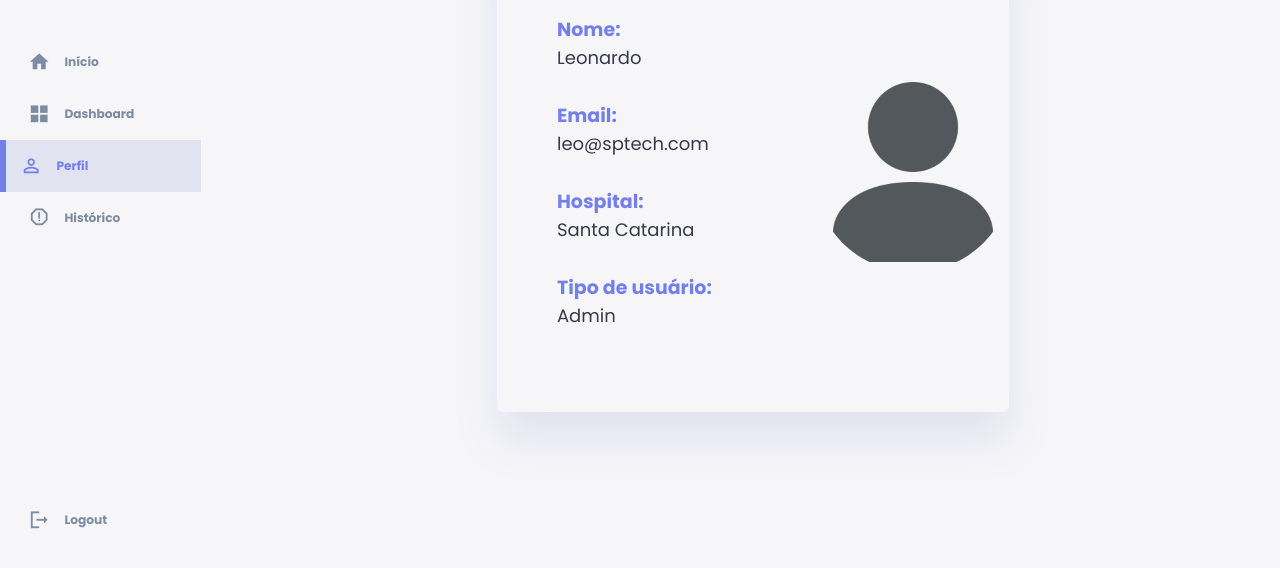
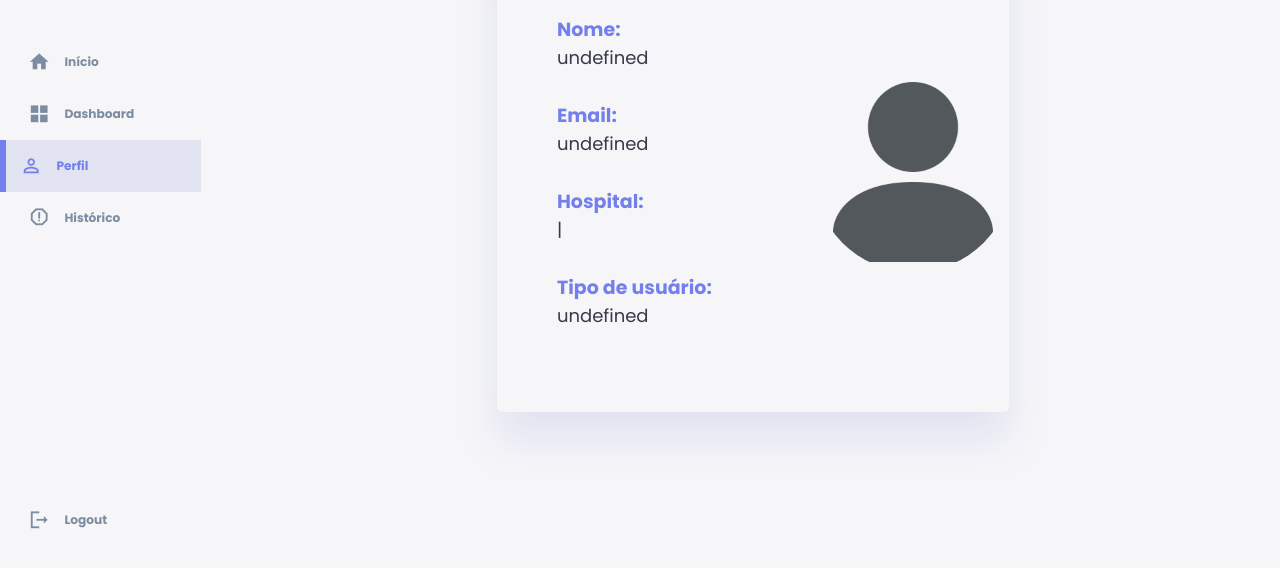
Before and after one commit to Grupo-9-SPTECH/Site-institucional, a website: page public/dashboard/perfil.html in a window 1280 px wide. Shown: the part 226-794 px from the top of the page. Drawn offline with Linux system fonts and the light colour scheme.

Commit message:
Alteração em parâmetros do perfil (incompleto)

```diff
--- a/public/dashboard/index.js
+++ b/public/dashboard/index.js
@@ -4,7 +4,6 @@ const closeBtn = document.querySelector("#close-btn");
 const themeToggler = document.querySelector(".theme-toggler");
 
 var userName = document.getElementById("userName");
-
 userName.innerHTML = sessionStorage.NOME_USUARIO;
 
 menuBtn.addEventListener('click', () => {
--- a/public/dashboard/perfil.html
+++ b/public/dashboard/perfil.html
@@ -66,19 +66,19 @@
                     <div class="left">
                         <div class="user-item">
                             <h3>Nome: </h3>
-                            <span>Leonardo</span>
+                            <span id="perfilName">|</span>
                         </div>
                         <div class="user-item">
                             <h3>Email: </h3>
-                            <span>leo@sptech.com</span>
+                            <span id="perfilEmail">|</span>
                         </div>
                         <div class="user-item">
                             <h3>Hospital: </h3>
-                            <span>Santa Catarina</span>
+                            <span id="perfilHospital">|</span>
                         </div>
                         <div class="user-item">
                             <h3>Tipo de usuário: </h3>
-                            <span>Admin</span>
+                            <span id="perfilPermissao">|</span>
                         </div>
                     </div>
                     <div class="right">
--- a/public/js/funcoes.js
+++ b/public/js/funcoes.js
@@ -4,6 +4,7 @@ function validarSessao() {
 
     var email = sessionStorage.EMAIL_USUARIO;
     var nome = sessionStorage.NOME_USUARIO;
+   // var hospital = sessionStorage.HOPITAL_USUARIO;
 
     var h1LoginUsuario = document.getElementById("h1_login_usuario");
 
--- a/public/js/login.js
+++ b/public/js/login.js
@@ -22,6 +22,7 @@ function entrar() {
                 sessionStorage.LOGIN_USUARIO = json.login;
                 sessionStorage.NOME_USUARIO = json.nome;
                 sessionStorage.ID_USUARIO = json.id;
+                sessionStorage.HOSPITAL_USUARIO = json.permissao;
 
                 setTimeout(function () {
                     window.location = "/index.html";
@@ -52,6 +53,7 @@ function validarSessao() {
     var login = sessionStorage.LOGIN_USUARIO;
     var nome = sessionStorage.NOME_USUARIO;
 
+
     var h1Titulo = document.getElementById("h1_titulo");
 
     if (login != null && nome != null) {
--- a/public/js/perfil.js
+++ b/public/js/perfil.js
@@ -2,9 +2,16 @@ const sideMenu = document.querySelector(".sidebar");
 const menuBtn = document.querySelector("#menu-btn");
 const closeBtn = document.querySelector("#close-btn");
 const themeToggler = document.querySelector(".theme-toggler");
+
 var userName = document.getElementById("userName");
+var perfilEmail = document.getElementById("perfilEmail");
+var perfilPermissao = document.getElementById("perfilPermissao");
 
 userName.innerHTML = sessionStorage.NOME_USUARIO;
+perfilName.innerHTML = sessionStorage.NOME_USUARIO;
+perfilEmail.innerHTML = sessionStorage.EMAIL_USUARIO;
+perfilPermissao.innerHTML = sessionStorage.HOSPITAL_USUARIO;
+
 
 menuBtn.addEventListener('click', () => {
     sideMenu.style.display = 'block';
--- a/src/controllers/usuarioController.js
+++ b/src/controllers/usuarioController.js
@@ -66,7 +66,7 @@ function cadastrar(req, res) {
     var cnpj = req.body.cnpjServer;
     var email = req.body.emailServer;
     var senha = req.body.senhaServer;
-    // var func = req.body.funcServer;
+    var func = req.body.funcServer;
 
     // Faça as validações dos valores
     if (nome == undefined) {
```
Also changed, not shown: public/cadastro.html (+2 -2 lines), public/login.html (+1 -0 lines).
